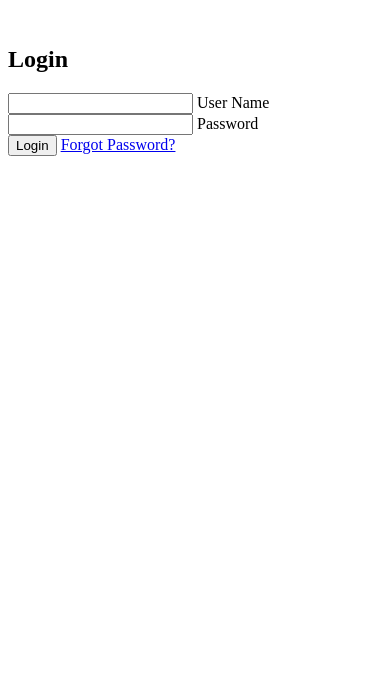
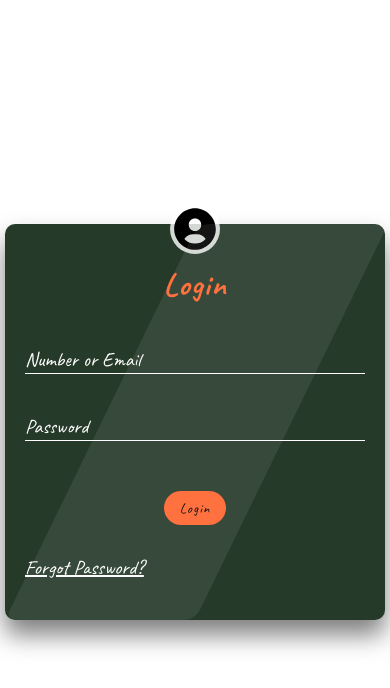
Before and after one commit to KimiyaPoozesh/Booking-Site, a plain HTML site: page log.html in a window 390 px wide. Drawn offline with Linux system fonts and the light colour scheme.

Commit message:
login page updated

```diff
--- /dev/null
+++ b/css/style.css
@@ -0,0 +1,187 @@
+/* General Styles */
+@font-face {
+  font-family: MyFont;
+  src: url('Caveat-VariableFont_wght.ttf');
+}
+
+* {
+  margin: 0;
+  padding: 0;
+  box-sizing: border-box;
+}
+
+body {
+  background-size: cover;
+  font-family: MyFont;
+}
+
+.login-wrapper {
+  height: 100vh;
+  display: flex;
+  justify-content: center;
+  align-items: center;
+}
+
+.form {
+  position: relative;
+  width: 100%;
+  max-width: 380px;
+  padding: 80px 40px 40px;
+  background: #263A29;
+  border-radius: 10px;
+  color: #fff;
+  box-shadow: 0 15px 25px rgba(0, 0, 0, 0.5);
+}
+
+.form::after {
+  content: '';
+  position: absolute;
+  top: 0;
+  left: 0;
+  width: 50%;
+  height: 100%;
+  background: rgba(255, 255, 255, 0.08);
+  transform: skewX(-26deg);
+  transform-origin: bottom left;
+  border-radius: 10px;
+  pointer-events: none;
+}
+
+.form img {
+  position: absolute;
+  top: -75px;
+  left: calc(50% - 50px);
+  width: 100px;
+  background: rgba(255, 255, 255, 0.8);
+  border-radius: 50%;
+}
+
+.form h1 {
+  text-align: center;
+  letter-spacing: 1px;
+  margin-bottom: 2rem;
+  color: #ff652f;
+}
+
+.form .input-group {
+  position: relative;
+}
+
+.form .input-group input {
+  width: 100%;
+  padding: 10px 0;
+  font-size: 1rem;
+  letter-spacing: 1px;
+  margin-bottom: 30px;
+  border: none;
+  border-bottom: 1px solid #fff;
+  outline: none;
+  background-color: transparent;
+  color: inherit;
+}
+
+.form .input-group label {
+  position: absolute;
+  top: 0;
+  left: 0;
+  padding: 10px 0;
+  font-size: 1.25rem;
+  pointer-events: none;
+  transition: 0.3s ease-out;
+}
+
+.form .input-group input:focus + label,
+.form .input-group input:valid + label {
+  transform: translateY(-18px);
+  color: #ff652f;
+  font-size: 0.8rem;
+}
+
+.submit-btn {
+  display: block;
+  margin: 20px auto 30px;
+  border: none;
+  outline: none;
+  background: #ff652f;
+  font-family: MyFont;
+  font-size: 1.75rem;
+  letter-spacing: 1px;
+  padding: 10px 20px;
+  border-radius: 20px;
+  cursor: pointer;
+}
+
+.submit-btn:hover{
+  color: #F2E3DB;
+  transition: 1s;
+}
+
+.forgot-pw {
+  color: inherit;
+  font-size: 1.25rem;
+}
+.forgot-pw:hover {
+  color: #ff652f;
+  transition: .5s;
+}
+#forgot-pw {
+  position: absolute;
+  display: flex;
+  justify-content: center;
+  align-items: center;
+  top: 0;
+  left: 0;
+  right: 0;
+  height: 0;
+  z-index: 1;
+  background: #fff;
+  opacity: 0;
+  transition: 0.6s;
+}
+
+/* Media Queries */
+@media (max-width: 768px) {
+  .form {
+    padding: 40px;
+  }
+
+  .form::before {
+    width: 100%;
+    height: 50%;
+    transform: skewY(-26deg);
+    transform-origin: top left;
+  }
+
+  .form img {
+    top: -10px;
+  }
+}
+
+@media (max-width: 576px) {
+  .form {
+    padding: 40px 20px;
+  }
+
+  .form::before {
+    display: none;
+  }
+
+  .form img {
+    top: -20px;
+    left: calc(50% - 25px);
+    width: 50px;
+  }
+
+  .form h2 {
+    font-size: 1.5rem;
+  }
+
+  .form .input-group input {
+    font-size: 0.9rem;
+  }
+
+  .submit-btn {
+    font-size: 0.9rem;
+    padding: 8px 16px;
+  }
+}
--- /dev/null
+++ b/js/main.js
@@ -0,0 +1,23 @@
+function validateForm() {
+  // Get the form inputs
+  var emailOrPhoneInput = document.getElementById("inputField");
+  var passwordInput = document.getElementsByName("loginPassword")[0];
+
+  // Check if the inputs are not empty
+  if (emailOrPhoneInput.value == "" || passwordInput.value == "") {
+    alert("Please fill in all fields");
+    return false;
+  }
+
+  // Check if the email or phone number is valid
+  var emailOrPhonePattern = /^[a-zA-Z0-9._%+-]+@[a-zA-Z0-9.-]+\.[a-zA-Z]{2,}$/;
+  var phonePattern = /^[0-9]{10}$/;
+
+  if (!(emailOrPhonePattern.test(emailOrPhoneInput.value) || phonePattern.test(emailOrPhoneInput.value))) {
+    alert("Please enter a valid email or phone number");
+    return false;
+  }
+
+  // If all validations pass, submit the form
+  return true;
+}
--- a/log.html
+++ b/log.html
@@ -4,25 +4,27 @@
   <meta charset="UTF-8">
   <meta name="viewport" content="width=device-width, initial-scale=1.0">
   <meta http-equiv="X-UA-Compatible" content="ie=edge">
-  <link rel="stylesheet" href="style.css">
-  <title>Login Form Demo</title>
+  <link rel="stylesheet" href="css/style.css">
+
+  <title>LOGIN</title>
 </head>
 <body>
   <div class="login-wrapper">
     <form action="" class="form">
-      <img src="img/avatar.png" alt="">
-      <h2>Login</h2>
+      <img src="img/bxs-user-circle.svg" alt="">
+      <h1>Login</h1>
       <div class="input-group">
-        <input type="text" name="loginUser" id="loginUser" required>
-        <label for="loginUser">User Name</label>
+        <input type="text" name="loginUser" id="inputField" required>
+        <label for="loginUser">Number or Email</label>
       </div>
       <div class="input-group">
-        <input type="password" name="loginPassword" id="loginPassword" required>
+        <input type="password" name="loginPassword" id="inputField" required>
         <label for="loginPassword">Password</label>
       </div>
       <input type="submit" value="Login" class="submit-btn">
       <a href="#forgot-pw" class="forgot-pw">Forgot Password?</a>
     </form>
   </div>
+  <script src="js/main.js"></script>
 </body>
 </html>
```
Also changed, not shown: css/Caveat-VariableFont_wght.ttf (added), img/bxs-user-circle.svg (added).
